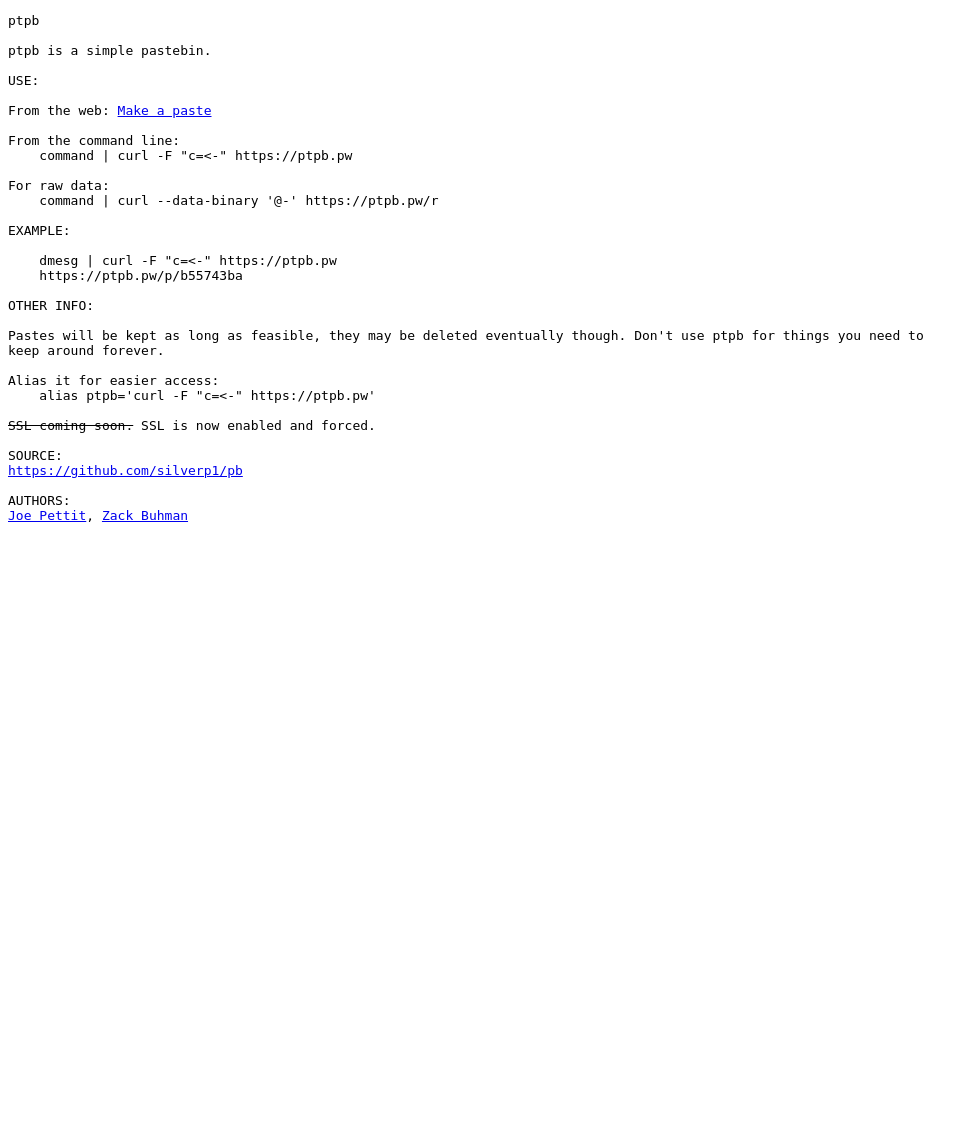
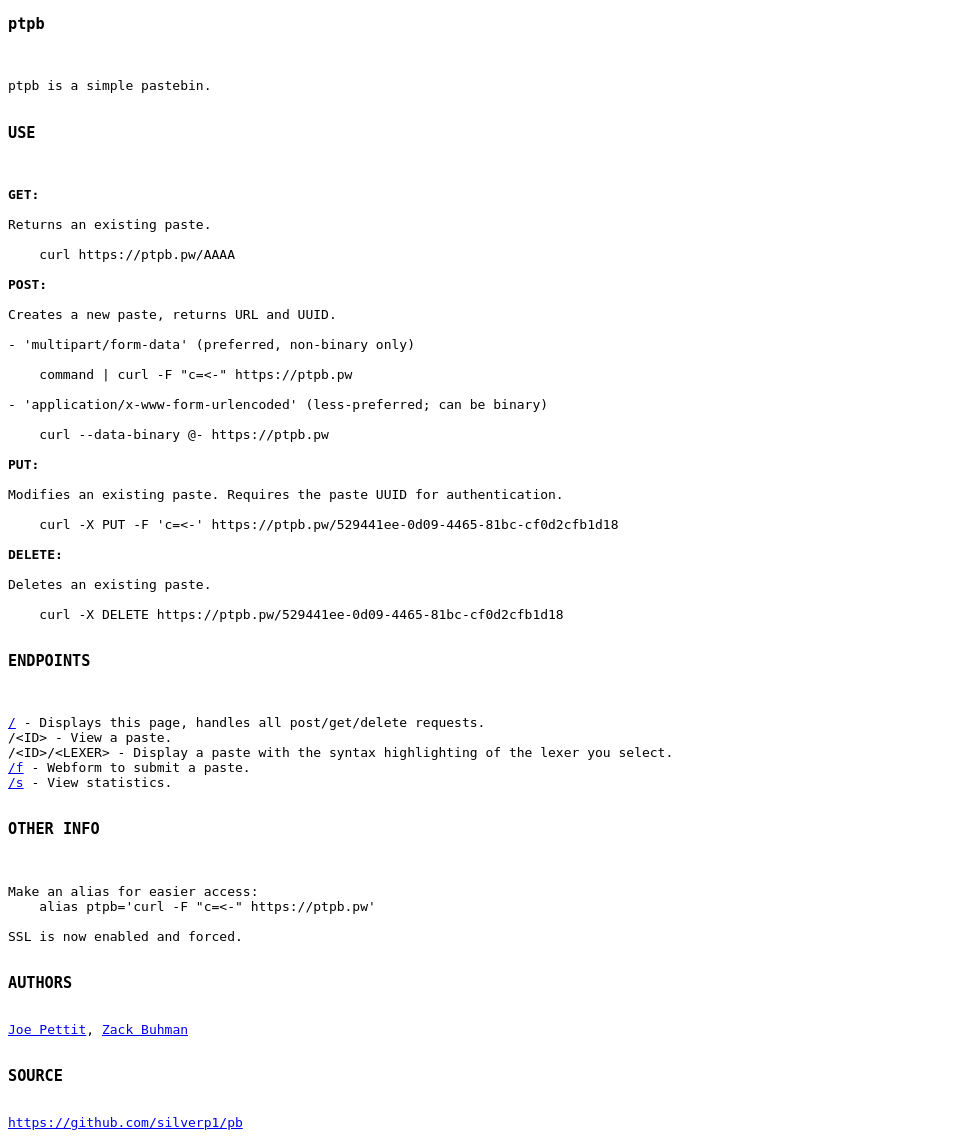
Before and after one commit to ptpb/pb, a Flask app: page / in a window 1280 px wide. Shown: the whole page, without its empty margins (0-978 px from the left). Before the commit the page ends 522 px from the top, so only its background shows below. Run offline with Flask 2, Linux system fonts and the light colour scheme; parts of the project's set-up code (start-up, migrations or seed data) failed here and were passed over.

Commit message:
Updated index page

```diff
--- a/templates/index.html
+++ b/templates/index.html
@@ -2,39 +2,61 @@
 
 {% block body %}
 <pre>
-ptpb
+<h3>ptpb</h3>
 
 ptpb is a simple pastebin.
 
-USE:
+<h3>USE</h3>
 
-From the web: <a href="/f">Make a paste</a>
+<strong>GET:</strong>
 
-From the command line:
+Returns an existing paste.
+
+    curl https://ptpb.pw/AAAA
+
+<strong>POST:</strong>
+
+Creates a new paste, returns URL and UUID.
+
+- 'multipart/form-data' (preferred, non-binary only)
+
     command | curl -F "c=&lt;-" https://ptpb.pw
 
-For raw data:
-    command | curl --data-binary '@-' https://ptpb.pw/r
+- 'application/x-www-form-urlencoded' (less-preferred; can be binary)
 
-EXAMPLE:
+    curl --data-binary @- https://ptpb.pw
 
-    dmesg | curl -F "c=&lt;-" https://ptpb.pw
-    https://ptpb.pw/p/b55743ba
+<strong>PUT:</strong>
 
-OTHER INFO:
+Modifies an existing paste. Requires the paste UUID for authentication.
 
-Pastes will be kept as long as feasible, they may be deleted eventually though. Don't use ptpb for things you need to
-keep around forever.
+    curl -X PUT -F 'c=&lt;-' https://ptpb.pw/529441ee-0d09-4465-81bc-cf0d2cfb1d18
 
-Alias it for easier access:
+<strong>DELETE:</strong>
+
+Deletes an existing paste.
+
+    curl -X DELETE https://ptpb.pw/529441ee-0d09-4465-81bc-cf0d2cfb1d18
+
+<h3>ENDPOINTS</h3>
+
+<a href="/">/</a> - Displays this page, handles all post/get/delete requests.
+/&lt;ID&gt; - View a paste.
+/&lt;ID&gt;/&lt;LEXER&gt; - Display a paste with the syntax highlighting of the lexer you select.
+<a href="/f">/f</a> - Webform to submit a paste.
+<a href="/s">/s</a> - View statistics.
+
+<h3>OTHER INFO</h3>
+
+Make an alias for easier access:
     alias ptpb='curl -F "c=<-" https://ptpb.pw'
 
-<strike>SSL coming soon.</strike> SSL is now enabled and forced.
+SSL is now enabled and forced.
 
-SOURCE:
+<h3>AUTHORS</h3>
+<a href="https://github.com/silverp1">Joe Pettit</a>, <a href="https://buhman.org">Zack Buhman</a>
+
+<h3>SOURCE</h3>
 <a href="https://github.com/silverp1/pb">https://github.com/silverp1/pb</a>
-
-AUTHORS:
-<a href="https://github.com/silverp1">Joe Pettit</a>, <a href="https://buhman.org">Zack Buhman</a>
 </pre>
 {% endblock %}
```
